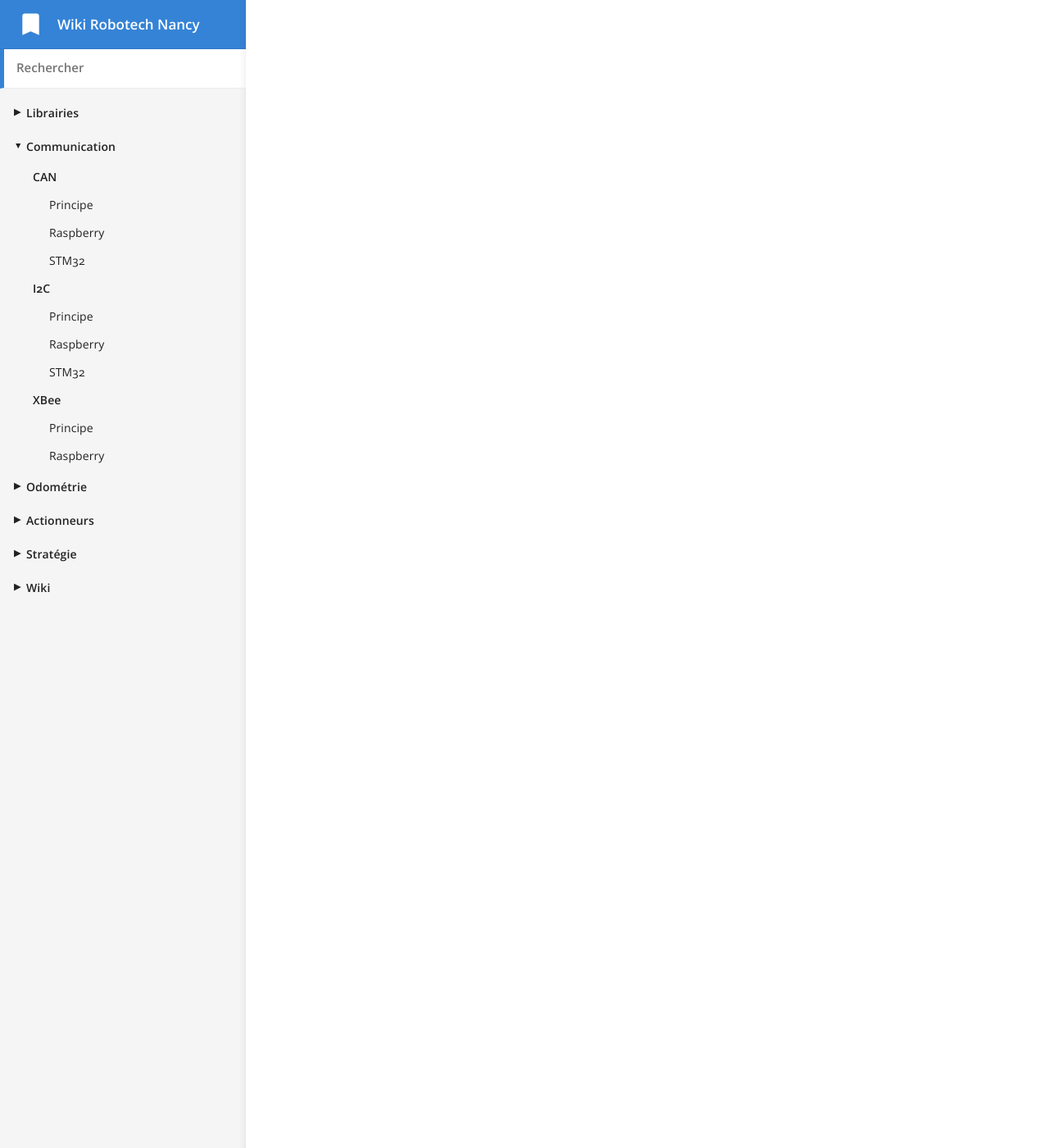
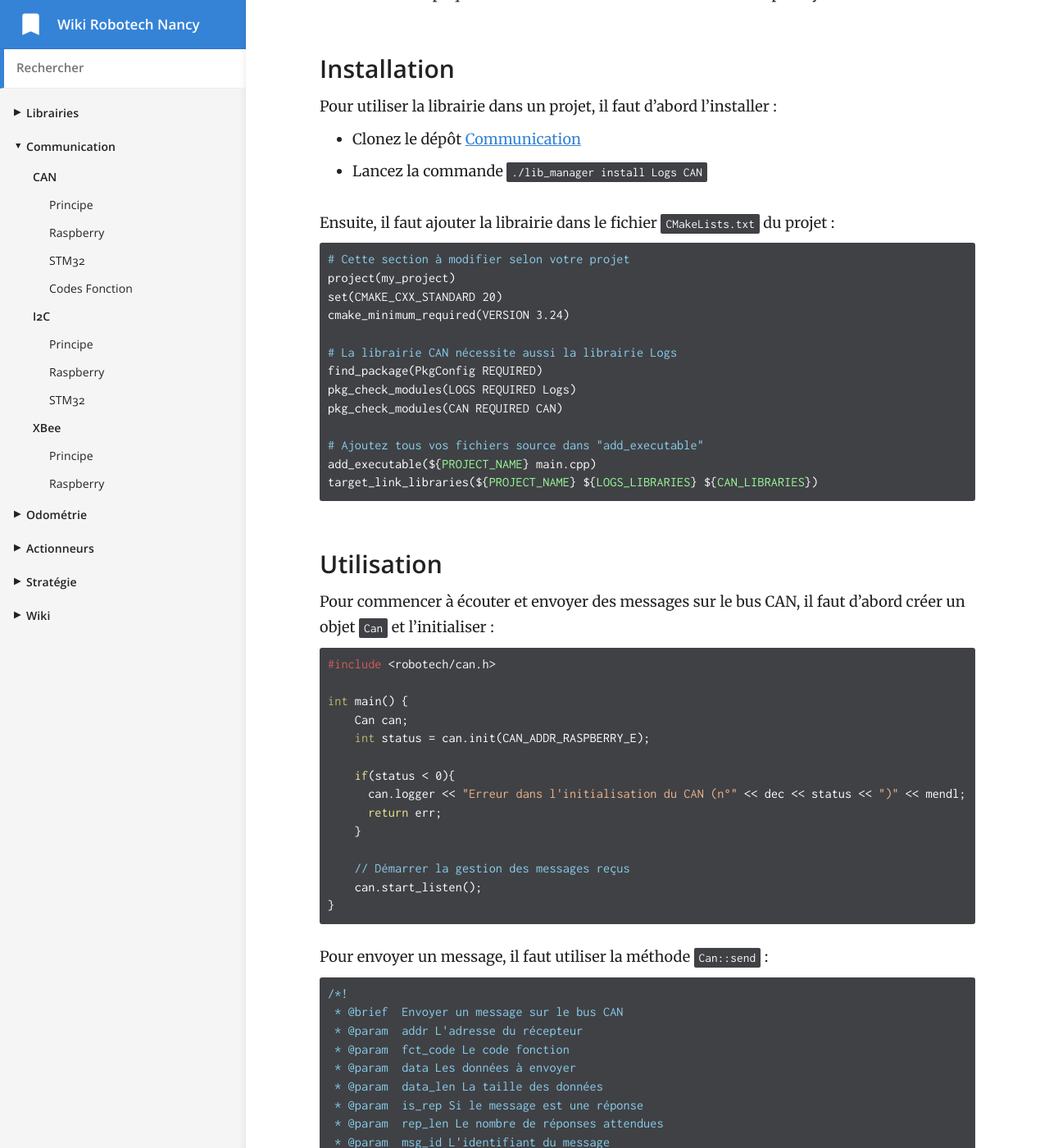
Before and after one commit to RobotechNancy/robotechnancy.github.io, a Jekyll site: the page built from _docs/communication/CAN/raspberry.md, in a window 1280 px wide and 1400 px high, scrolled down 216 px. Shown: the whole window at 82% size. Built offline with Jekyll 4.4.1, drawn with Linux system fonts in a browser that asks for light colours; some of the changed text lies outside the part shown.

Commit message:
Ajout section bus CAN

````diff
--- a/_docs/communication/CAN/raspberry.md
+++ b/_docs/communication/CAN/raspberry.md
@@ -6,3 +6,104 @@
 subcategory: CAN
 subcategory_order: 1
 ---
+
+Cette section explique comment utiliser le [bus CAN](/communication/CAN/principe) avec un Raspberry Pi.
+
+### Installation
+
+Pour utiliser la librairie dans un projet, il faut d'abord l'installer :
+- Clonez le dépôt [Communication](https://github.com/RobotechNancy/Communication)
+- Lancez la commande `./lib_manager install Logs CAN`
+
+Ensuite, il faut ajouter la librairie dans le fichier `CMakeLists.txt` du projet :
+```cmake
+# Cette section à modifier selon votre projet
+project(my_project)
+set(CMAKE_CXX_STANDARD 20)
+cmake_minimum_required(VERSION 3.24)
+
+# La librairie CAN nécessite aussi la librairie Logs
+find_package(PkgConfig REQUIRED)
+pkg_check_modules(LOGS REQUIRED Logs)
+pkg_check_modules(CAN REQUIRED CAN)
+
+# Ajoutez tous vos fichiers source dans "add_executable"
+add_executable(${PROJECT_NAME} main.cpp)
+target_link_libraries(${PROJECT_NAME} ${LOGS_LIBRARIES} ${CAN_LIBRARIES})
+```
+
+### Utilisation
+
+Pour commencer à écouter et envoyer des messages sur le bus CAN, il faut d'abord créer un objet `Can` et l'initialiser :
+```cpp
+#include <robotech/can.h>
+
+int main() {
+    Can can;
+    int status = can.init(CAN_ADDR_RASPBERRY_E);
+
+    if(status < 0){
+      can.logger << "Erreur dans l'initialisation du CAN (n°" << dec << status << ")" << mendl;
+      return err;
+    }
+
+    // Démarrer la gestion des messages reçus
+    can.start_listen();
+}
+```
+
+Pour envoyer un message, il faut utiliser la méthode `Can::send` :
+```cpp
+/*!
+ * @brief  Envoyer un message sur le bus CAN
+ * @param  addr L'adresse du récepteur
+ * @param  fct_code Le code fonction
+ * @param  data Les données à envoyer
+ * @param  data_len La taille des données
+ * @param  is_rep Si le message est une réponse
+ * @param  rep_len Le nombre de réponses attendues
+ * @param  msg_id L'identifiant du message
+ * @return 0 ou un code d'erreur
+ */
+int Can::send(CAN_ADDR addr, CAN_FCT_CODE fct_code, uint8_t *data, uint8_t data_len, bool is_rep, uint8_t rep_len, uint8_t msg_id)
+```
+
+Pour gérer la réception des messages, referrez-vous cette [section](/communication/CAN/codes).
+
+### Bus CAN virtuel
+
+Si vous n'avez pas de raspberry, vous pouvez utiliser le package `can-utils` pour créer un bus CAN virtuel et tester votre code :
+```bash
+# Installation
+sudo apt install can-utils
+
+# Création d'un bus CAN virtuel
+sudo modprobe vcan
+sudo ip link add dev vcan0 type vcan
+sudo ip link set up vcan0
+
+# Ecouter le bus CAN
+candump vcan0
+```
+
+Pour envoyer un message sur le bus CAN virtuel, il faut utiliser la commande `cansend` :
+```bash
+# Format : cansend <interface> <id>#<data>
+cansend vcan0 0x110#1122334455667788
+```
+
+### Bus CAN réel
+
+Pour utiliser le bus CAN réel, il faut d'abord connecter le Raspberry Pi au bus CAN :
+![Circuit](/images/diagrams/can-raspberry.webp)
+
+Ensuite, il faut ajouter la configuration du bus CAN dans `/boot/firmware/config.txt` :
+```
+dtoverlay=mcp2515-can0,oscillator=12000000,interrupt=25,spimaxfrequency=2000000
+# 12000000 dépend du quartz utilisé (souvent 12000000 ou 8000000)
+```
+
+Enfin, il faut démarrer le bus CAN :
+```bash
+sudo ip link set can0 up type can bitrate 181818 loopback off
+```
````
Also changed, not shown: _docs/communication/CAN/codes.md (added, +37 -0 lines), _docs/communication/CAN/stm32.md (+32 -0 lines), _docs/communication/CAN/principe.md (line endings or trailing spaces), images/diagrams/CAN Timing.webp (added).
